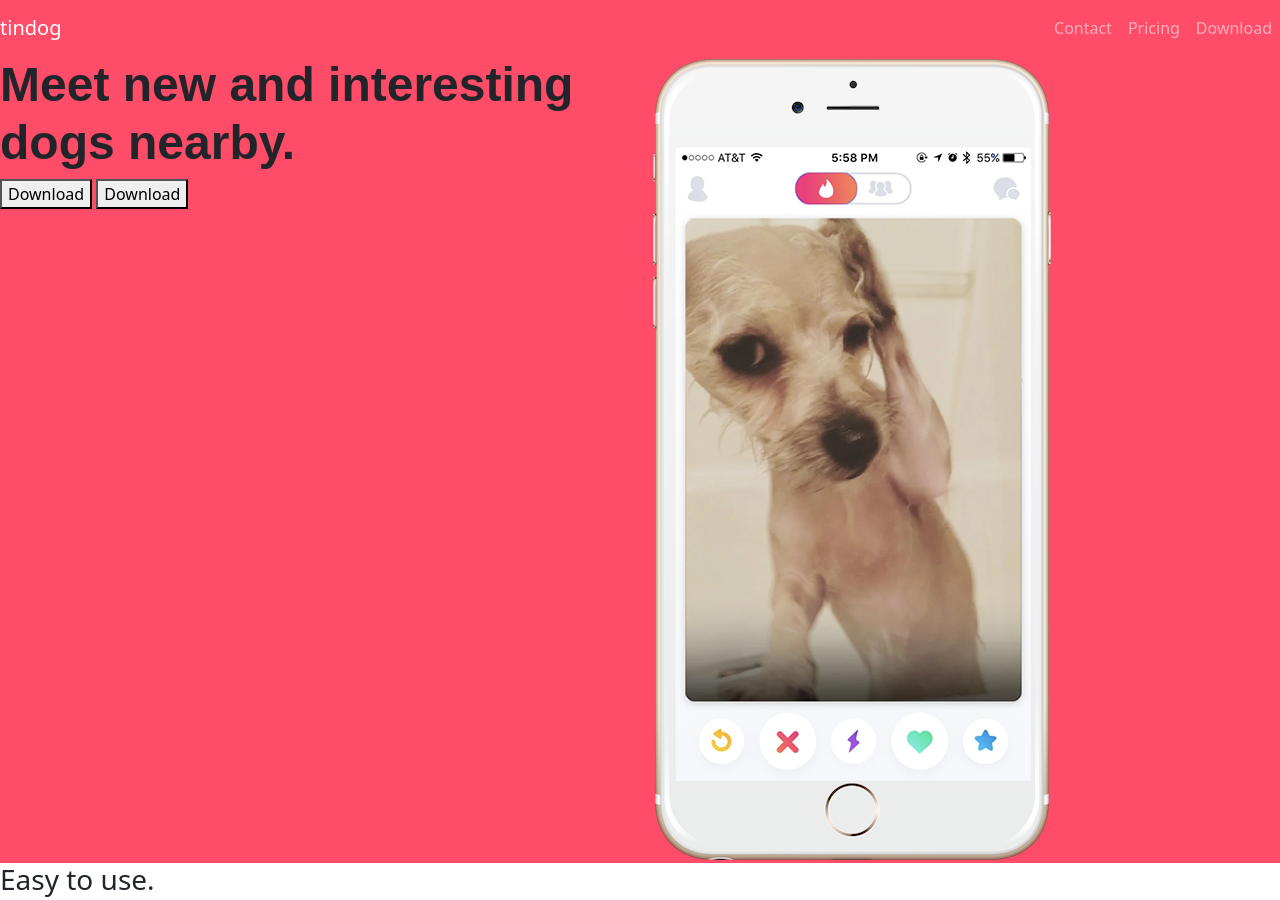
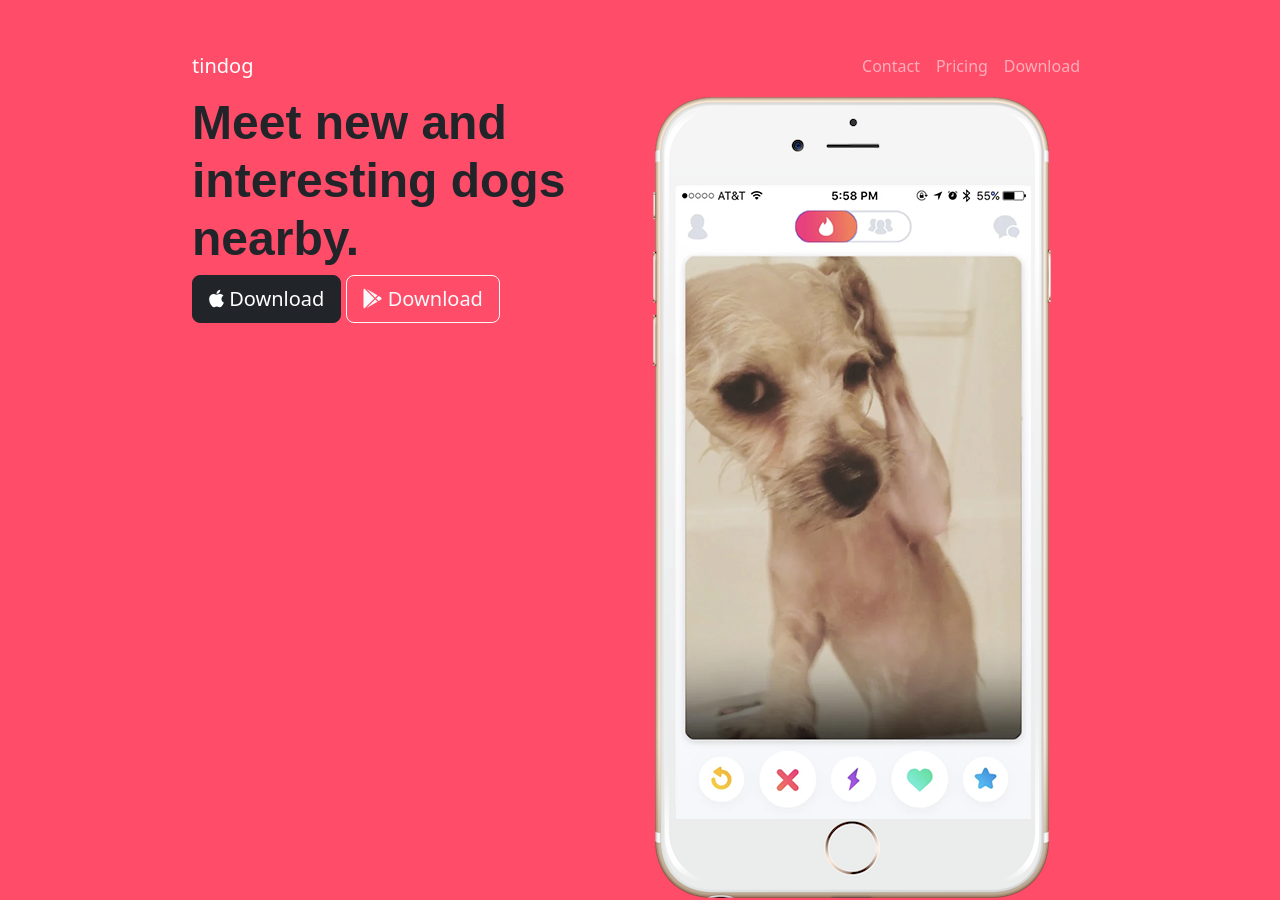
Before and after one commit to MariaSliufko/TinDog, a website: page index.html in a window 1280 px wide. Shown: the top 900 px of the page. Drawn offline with nearby package versions, Linux system fonts and the light colour scheme.

Commit message:
container and buttons

```diff
--- a/css/styles.css
+++ b/css/styles.css
@@ -1,5 +1,9 @@
 #title {
     background-color: #ff4c68;
+}
+
+.container-fluid {
+    padding: 3% 15%;
 }
 
 h1 {
--- a/index.html
+++ b/index.html
@@ -4,18 +4,24 @@
 <head>
   <meta charset="utf-8">
   <title>TinDog</title>
+  <!-- Google Fonts -->
+  <link href="https://fonts.googleapis.com/css2?family=Montserrat:wght@100;300;400;500;900&family=Ubuntu:wght@300;400;700&display=swap" rel="stylesheet">
+  <!-- Bootstrap CSS -->
+ <link href="https://cdn.jsdelivr.net/npm/bootstrap@5.2.0-beta1/dist/css/bootstrap.min.css" rel="stylesheet" integrity="sha384-0evHe/X+R7YkIZDRvuzKMRqM+OrBnVFBL6DOitfPri4tjfHxaWutUpFmBp4vmVor" crossorigin="anonymous">
+  <!-- CSS Stylesheets -->
+ <script src="https://cdn.jsdelivr.net/npm/bootstrap@5.2.0-beta1/dist/js/bootstrap.bundle.min.js" integrity="sha384-pprn3073KE6tl6bjs2QrFaJGz5/SUsLqktiwsUTF55Jfv3qYSDhgCecCxMW52nD2" crossorigin="anonymous"></script>
+  <link rel="stylesheet" href="css/styles.css">
 
-  <link href="https://fonts.googleapis.com/css2?family=Montserrat:wght@100;300;400;500;900&family=Ubuntu:wght@300;400;700&display=swap" rel="stylesheet">
+  <script src="https://kit.fontawesome.com/95302ef09c.js" crossorigin="anonymous"></script>
 
-<link href="https://cdn.jsdelivr.net/npm/bootstrap@5.2.0-beta1/dist/css/bootstrap.min.css" rel="stylesheet" integrity="sha384-0evHe/X+R7YkIZDRvuzKMRqM+OrBnVFBL6DOitfPri4tjfHxaWutUpFmBp4vmVor" crossorigin="anonymous">
-  <script src="https://cdn.jsdelivr.net/npm/bootstrap@5.2.0-beta1/dist/js/bootstrap.bundle.min.js" integrity="sha384-pprn3073KE6tl6bjs2QrFaJGz5/SUsLqktiwsUTF55Jfv3qYSDhgCecCxMW52nD2" crossorigin="anonymous"></script>
-  <link rel="stylesheet" href="css/styles.css">
   <meta name="viewport" content="width=device-width, initial-scale=1">
 </head>
 
 <body>
 
   <section id="title">
+    <div class="container-fluid">
+
 
     <!-- Nav Bar -->
     <nav class="navbar navbar-expand-lg navbar-dark">
@@ -38,19 +44,23 @@
       </div>
   </nav>
 
+
     <!-- Title -->
 
     <div class="row">
 
+
       <div class="col-lg-6">
         <h1>Meet new and interesting dogs nearby.</h1>
-      <button type="button">Download</button>
-      <button type="button">Download</button>
+      <button type="button" class="btn btn-dark btn-lg"><i class="fa-brands fa-apple"></i> Download</button>
+      <button type="button" class="btn btn-outline-light btn-lg"><i class="fa-brands fa-google-play"></i> Download</button>
       </div>
 
     <div class="col-lg-6">
       <img src="images/iphone6.png" alt="iphone-mockup">
     </div>
+  </div>
+
 
   </section>
 
```
